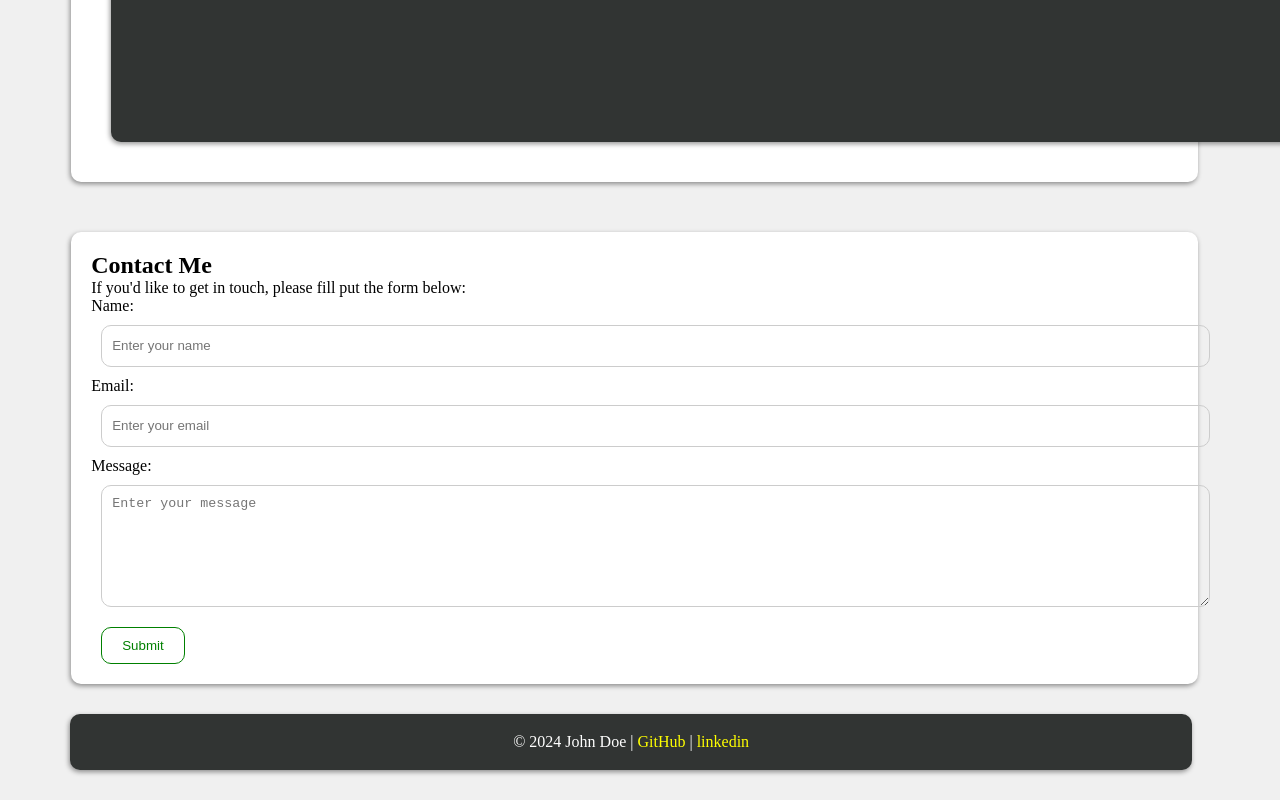
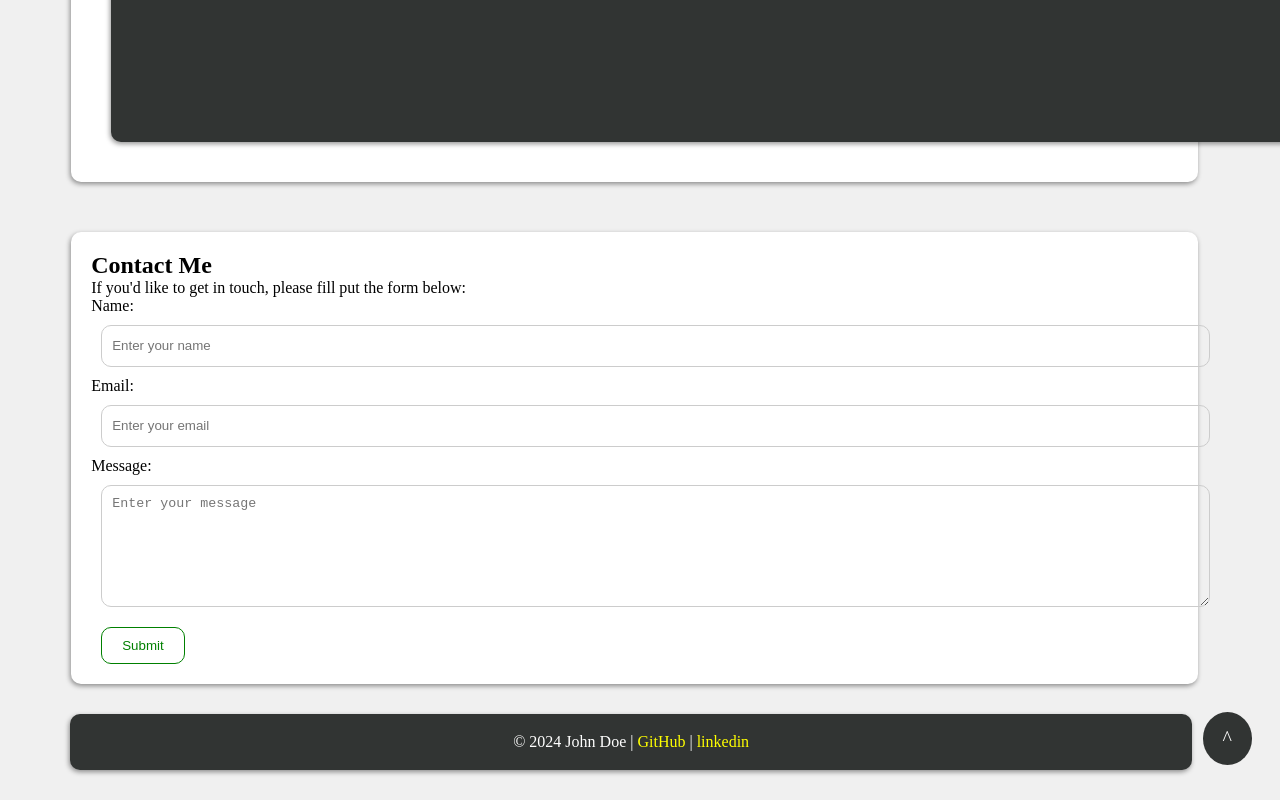
Before and after one commit to SadeenHawash/Exercise3, a plain HTML site: page index.html in a window 1280 px wide. Shown: the part 1677-2477 px from the top of the page. Drawn offline with Linux system fonts and the light colour scheme.

Commit message:
3rd commit

```diff
--- a/index.html
+++ b/index.html
@@ -134,6 +134,7 @@
         | <a href="https://www.linkedin.com/in/john-doe/">linkedin</a>
       </p>
     </footer>
+    <a href="#" id="backToTop">^</a>
     <!--end of footer-->
   </body>
 </html>
--- a/style.css
+++ b/style.css
@@ -1,5 +1,6 @@
 body {
   background-color: #f0f0f0;
+  position: relative;
 }
 
 a {
@@ -229,3 +230,17 @@ footer a {
 footer a:hover {
   color: white;
 }
+
+#backToTop {
+  position: absolute;
+  bottom: 5px;
+  right: 20px;
+  background-color: #313433;
+  color: white;
+  border-radius: 50%;
+  font-size: 20px;
+  padding: 15px;
+  padding-left: 20px;
+  padding-right: 20px;
+  cursor: pointer;
+}
```
